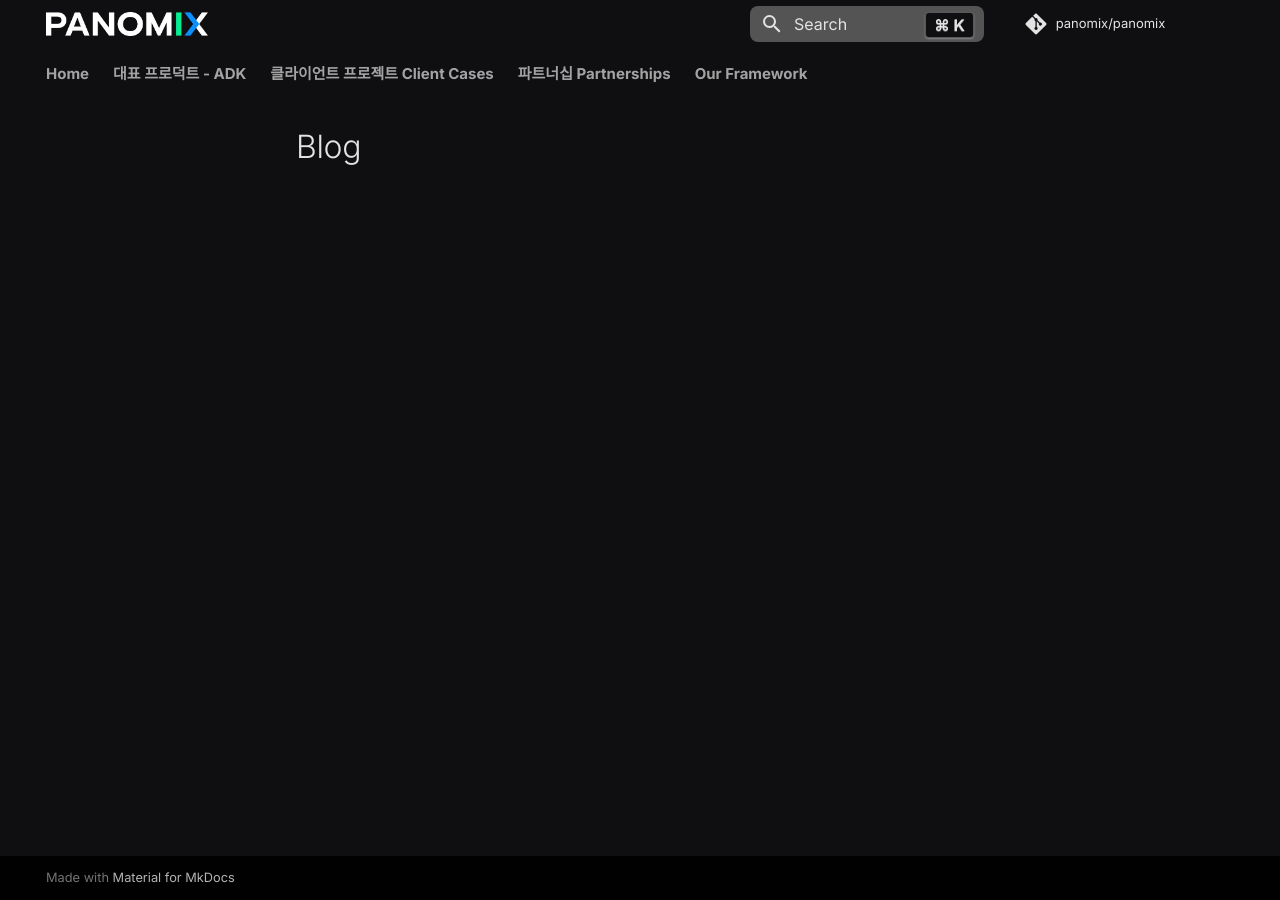
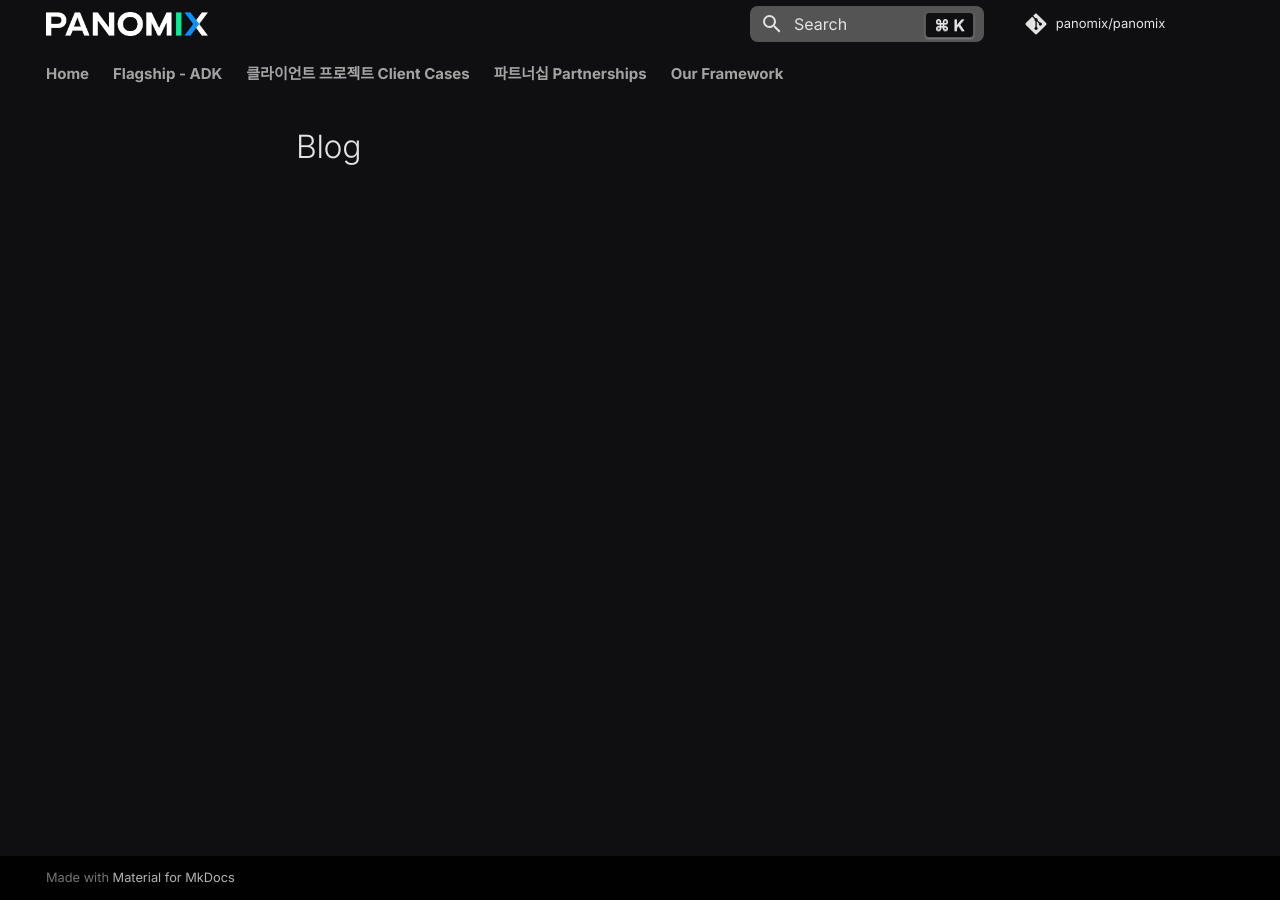
Before and after one commit to panomix/panomix, an MkDocs documentation site: the page built from docs/blog/index.md, in a window 1280 px wide. Built offline with MkDocs 1.6.1 and Material for MkDocs 9.7.7, drawn with Linux system fonts in a browser that asks for light colours; comment, search, counter and statistics services are not loaded.

Commit message:
Update mkdocs.yml

```diff
--- a/mkdocs.yml
+++ b/mkdocs.yml
@@ -4,7 +4,7 @@ repo_name: panomix/panomix
 strict: true
 nav:
   - index.md
-  - 대표 프로덕트 - ADK : flagship/adk.md
+  - Flagship - ADK : flagship/adk.md
   - 클라이언트 프로젝트 Client Cases:
       - 스웬 Swen: clients/news/news.md
       - 소셜봇 SocialBot: clients/socialbot/socialbot.md
```
